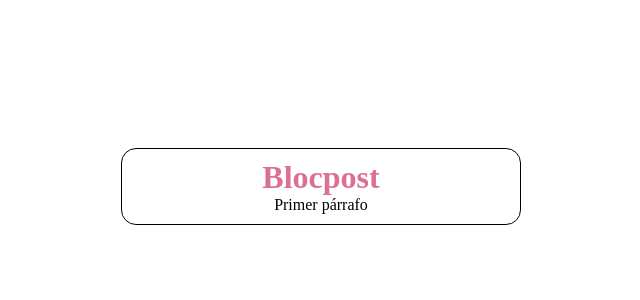
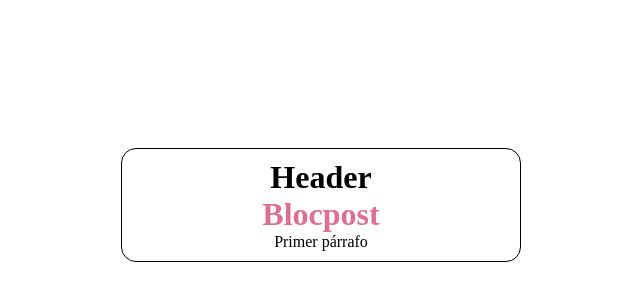
Before and after one commit to alejoriosrivas/platzi-blog-git-course, a plain HTML site: page index.htm in a window 1280 px wide. Shown: the part 52-352 px from the top of the page, without its empty margins (319-959 px from the left). Drawn offline with Linux system fonts and the light colour scheme.

Commit message:
Estructura inicial de la cabecera agregada

```diff
--- a/index.htm
+++ b/index.htm
@@ -10,12 +10,17 @@
 	</head>
 	<body>
 		<div class="container">
-			<div class="title">
-				<h1>Blocpost</h1>
+			<div class="header">
+				<h1>Header</h1>
 			</div>
+			<div class="post_container">
+				<div class="title">
+					<h1>Blocpost</h1>
+				</div>
 
-			<div class="text">
-				<p>Primer párrafo</p>
+				<div class="text">
+					<p>Primer párrafo</p>
+				</div>
 			</div>
 		</div>
 	</body>
```
